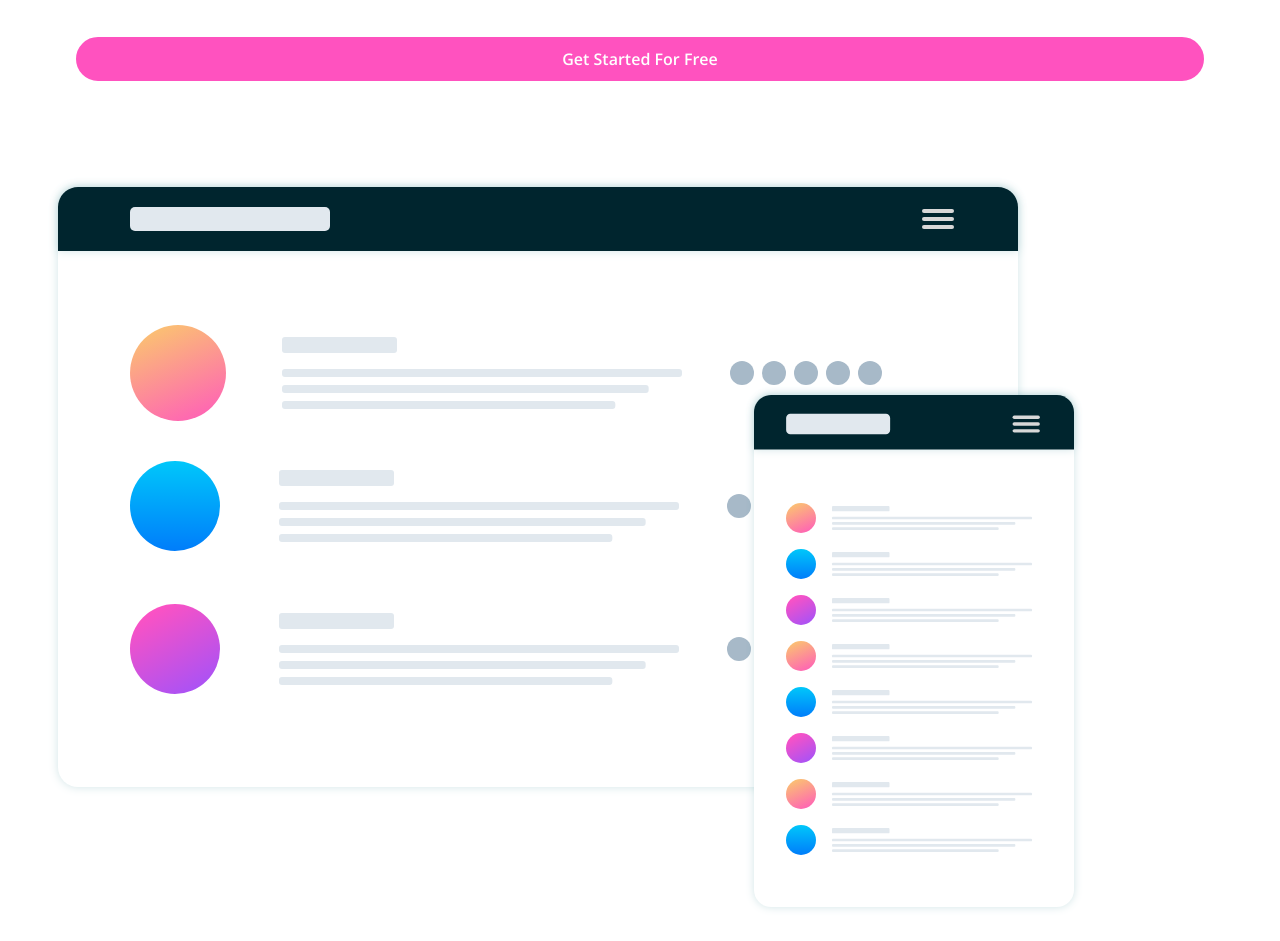
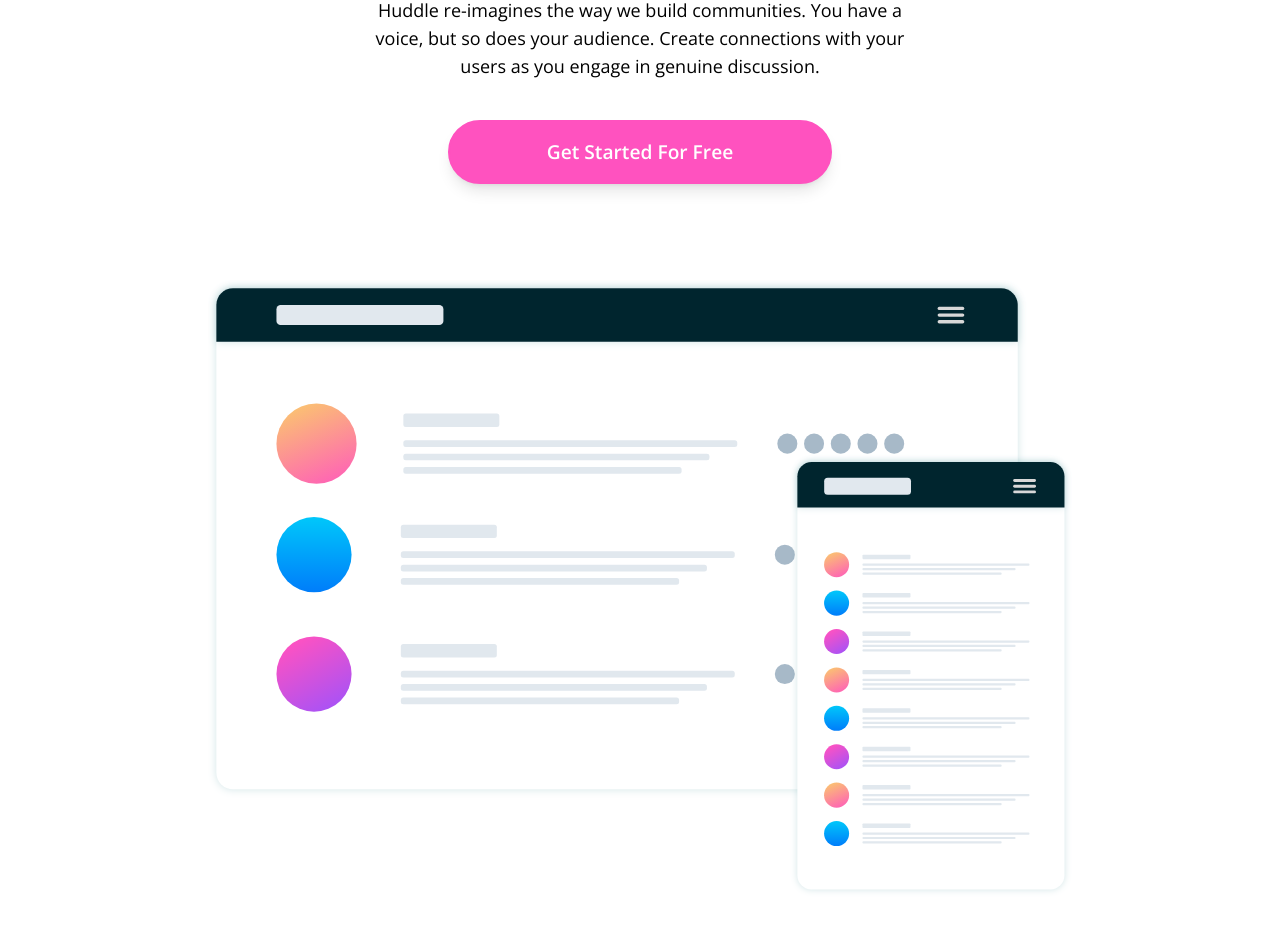
Before and after one commit to Raja-Junaid/Huddle_Landing_Page, a website: page index.html in a window 1280 px wide. Shown: the part 308-1249 px from the top of the page. Drawn offline with nearby package versions, Linux system fonts and the light colour scheme.

Commit message:
Hero section is completed

```diff
--- a/index.html
+++ b/index.html
@@ -46,24 +46,24 @@
     <!--========================== HERO SECTION ============================-->
     <section>
       <div
-        class="grid grid-cols-1 justify-center container mx-auto px-6 pt-32 lg:px-12 lg:py-12"
+        class="grid grid-cols-1 justify-center container mx-auto px-6 pt-32 lg:px-12 lg:py-12 lg:pt-[6.4rem]"
       >
         <div class="flex flex-col justify-center text-center">
           <h1
-            class="text-3xl heading w-[106%] -ml-2 font-bold leading-[2.7rem] mb-5"
+            class="text-3xl heading w-[106%] -ml-2 font-bold leading-[2.7rem] mb-5 lg:w-full lg:text-[2.6rem]"
             >Build The Community Your Fans Will Love</h1
           >
-          <p class="text-lg mb-10"
+          <p class="text-lg mb-10 lg:px-80"
             >Huddle re-imagines the way we build communities. You have a voice,
             but so does your audience. Create connections with your users as you
             engage in genuine discussion.</p
           >
           <button
-            class="px-8 mx-7 py-3 bg-Pink border-2 border-Pink rounded-full font-semibold text-White hover:bg-White hover:text-Pink transition-colors ease-in-out lg:py-2 lg:px-8"
+            class="px-8 mx-7 py-3 bg-Pink border-2 border-Pink rounded-full font-semibold text-White hover:bg-White hover:text-Pink transition-colors ease-in-out lg:py-4 lg:px-6 lg:mx-[25rem] lg:text-[1.2rem] shadow-lg"
             >Get Started For Free</button
           >
         </div>
-        <div class="mt-24">
+        <div class="mt-24 lg:px-40">
           <img src="images/screen-mockups.svg" alt="" />
         </div>
       </div>
```
Also changed, not shown: css/main.css.
